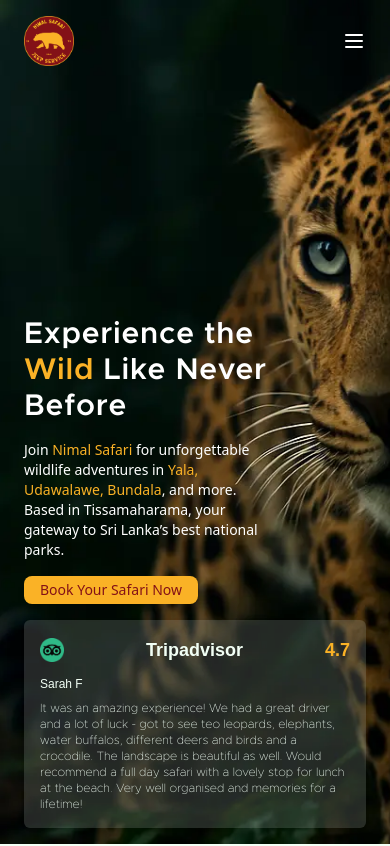
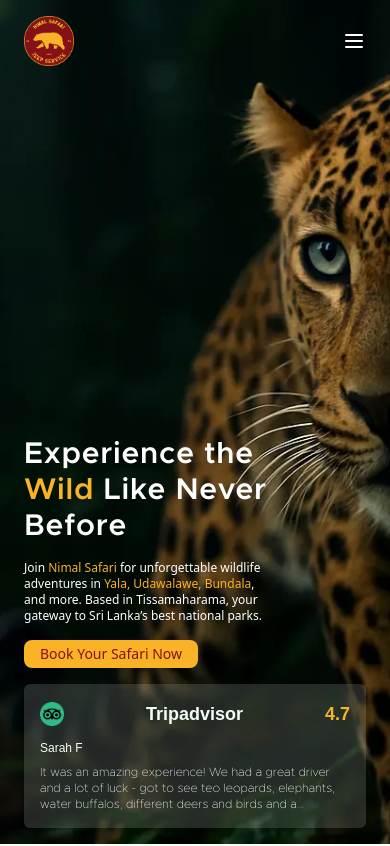
Before and after one commit to ocevialab/NimalSafary, a Next.js app: page / in a window 390 px wide. Shown: the top 846 px of the page. Built offline with nearby package versions, Linux system fonts and the light colour scheme; a web font is replaced by a local one.

Commit message:
Fix typography in Hero component for improved readability

```diff
--- a/app/Components/Hero.tsx
+++ b/app/Components/Hero.tsx
@@ -30,7 +30,7 @@
             Before
           </motion.h1>
           <motion.p
-            className="md:text-md text-sm lg:pr-24 md:pr-12 pr-6 "
+            className="md:text-md text-xs lg:pr-24 md:pr-12 pr-6 "
             initial={{ opacity: 0, y: 50 }}
             whileInView={{
               opacity: 1,
@@ -94,7 +94,7 @@
             <div className=" text-secondary md:text-sm text-xs md:mt-4 mt-1">
               Sarah F
             </div>
-            <div className="md:text-sm text-xs  font-light md:w-[300px] w-full text-secondary  ">
+            <div className="md:text-sm text-xs font-light md:w-[300px] w-full text-secondary md:line-clamp-none line-clamp-3">
               It was an amazing experience! We had a great driver and a lot of
               luck - got to see teo leopards, elephants, water buffalos,
               different deers and birds and a crocodile. The landscape is
```
